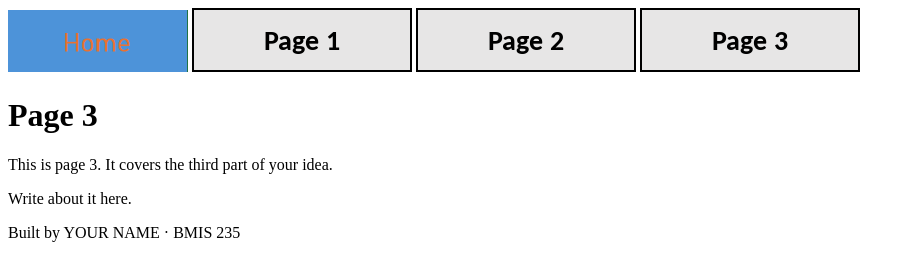
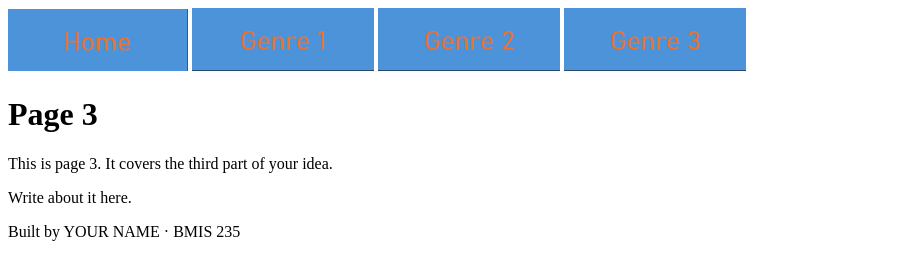
Before and after one commit to bfocht-code/bmis235-html-3pt2, a plain HTML site: page Genre3.html in a window 1280 px wide. Shown: the whole page, without its empty margins (0-915 px from the left). Drawn offline with Linux system fonts and the light colour scheme.

Commit message:
Update navigation links to include Genre pages

```diff
--- a/Genre3.html
+++ b/Genre3.html
@@ -20,9 +20,9 @@
      ===================================================================== -->
 <nav>
     <a href="index.html"><img src="img/home.png" alt="Home"></a>
-    <a href="page1.html"><img src="img/page1.png" alt="Page 1"></a>
-    <a href="page2.html"><img src="img/page2.png" alt="Page 2"></a>
-    <a href="page3.html"><img src="img/page3.png" alt="Page 3"></a>
+    <a href="Genre1.html"><img src="img/Genre 1.png" alt="Genre 1"></a>
+    <a href="Genre2.html"><img src="img/genre 2.png" alt="Genre 2"></a>
+    <a href="Genre3.html"><img src="img/Genre 3.png" alt="Genre 3"></a>
 </nav>
 
 <h1>Page 3</h1>
```
